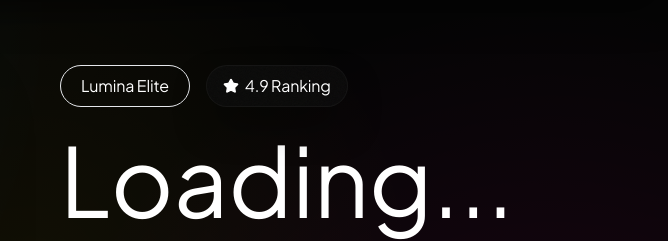
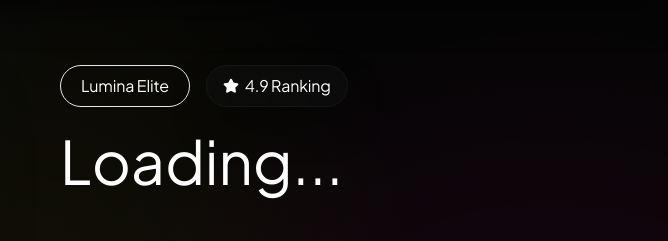
Before and after one commit to mohanadmohamed24136-web/LUMINA-Site, a website: page LUMINA/product-detail.html in a window 1280 px wide. Shown: the part 119-360 px from the top of the page, 612-1280 px from the left. Drawn offline with nearby package versions, Linux system fonts and the light colour scheme.

Commit message:
Reduce product name font size to fit long titles better

```diff
--- a/LUMINA/product-detail.html
+++ b/LUMINA/product-detail.html
@@ -147,7 +147,7 @@
                             <span class="luxury-subtitle text-primary-gold">4.9 Ranking</span>
                         </div>
                     </div>
-                    <h1 id="product-name" class="luxury-title text-5xl md:text-8xl text-white">Loading...</h1>
+                    <h1 id="product-name" class="luxury-title text-3xl md:text-5xl lg:text-6xl text-white leading-tight">Loading...</h1>
                     <div class="flex items-center gap-6">
                         <!-- Designer Card (As per user request) -->
                         <div id="designer-card" onclick="openDesignerProfile()" class="glass p-6 md:p-8 rounded-[2.5rem] border border-white/5 flex flex-col items-center text-center gap-4 cursor-pointer group/designer hover:border-primary-cyan/30 transition-all min-w-[200px] hidden relative z-20">
```
